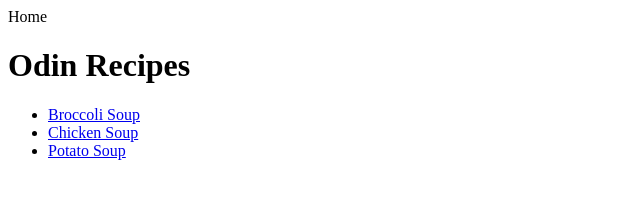
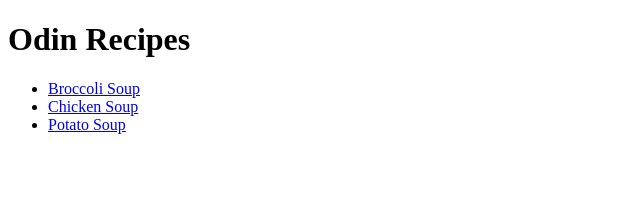
Before and after one commit to mubraj/odin-recipes, a plain HTML site: page index.html in a window 1280 px wide. Shown: the whole page, without its empty margins (0-640 px from the left). Drawn offline with Linux system fonts and the light colour scheme.

Commit message:
Update index.html

```diff
--- a/index.html
+++ b/index.html
@@ -7,13 +7,11 @@
     <title>Document</title>
 </head>
 <body>
-    <a> Home </a>
     <h1>Odin Recipes</h1>
     <ul>
         <li><a href="recipes/broccoli_soup.html">Broccoli Soup</a></li>
         <li><a href="recipes/chicken_soup.html">Chicken Soup</a></li>
         <li><a href="recipes/Potato_Soup.html">Potato Soup</a></li>
     </ul>
-
 </body>
 </html>
```
